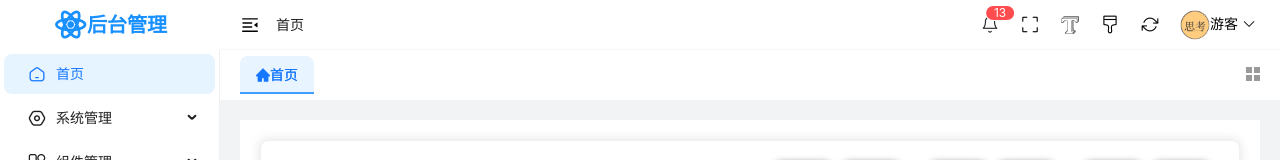
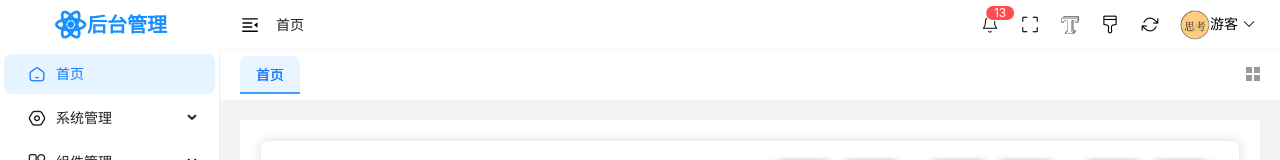
Before and after one commit to baojunGit/react-admin-manage, a React (Vite) app: page /home in a window 1280 px wide. Shown: the top 160 px of the page. Built offline with nearby package versions, Linux system fonts and the light colour scheme.

Commit message:
feature: 完成顶部tab功能

```diff
--- a/src/Layout/components/AppTabs/index.tsx
+++ b/src/Layout/components/AppTabs/index.tsx
@@ -1,7 +1,6 @@
 import { useEffect } from 'react';
 import { useNavigate, useLocation } from 'react-router-dom';
 import { Tabs } from 'antd';
-import { HomeFilled } from '@ant-design/icons';
 import { useMenuStore, useTabStore } from '@/store';
 import { getTabItem } from './utils';
 import MoreButton from './components/MoreButton';
@@ -13,13 +12,38 @@ const AppTabs = () => {
 	const visitedTabs = getVisitedTabs() || [];
 	const { pathname } = useLocation();
 
-	useEffect(() => {
-		console.log(menuList);
+	// 初始化固定无法关闭的页签
+	const initNoCLosableTabs = () => {
+		const noCloseTab = {
+			path: '/home',
+			name: '首页',
+			component: 'Home',
+			children: null,
+			meta: {
+				icon: '',
+				frameSrc: '',
+				external: false,
+				hideInMenu: false,
+				hideInBread: false,
+				noCloseTab: true,
+				sort: 1,
+				isNew: false
+			}
+		};
+		addVisitedTab(noCloseTab);
+	};
+
+	// 初始化固定当前页面的页签
+	const initPathTab = () => {
 		const currentPath = pathname.split('/').pop();
 		const item = getTabItem(menuList, currentPath);
 		const tab = { name: item?.name, path: item?.path };
-		console.log(tab);
 		addVisitedTab(tab);
+	};
+
+	useEffect(() => {
+		initNoCLosableTabs();
+		initPathTab();
 	}, [pathname]);
 
 	const navigate = useNavigate();
@@ -45,12 +69,7 @@ const AppTabs = () => {
 	// 使用 items 属性代替 TabPane
 	const tabItems = visitedTabs.map(item => ({
 		key: item.path,
-		label: (
-			<span>
-				{item.path === '/home' ? <HomeFilled /> : ''}
-				{item.name}
-			</span>
-		),
+		label: <span>{item.name}</span>,
 		closable: item.path !== '/home'
 	}));
 
--- a/src/Layout/components/AppTabs/utils.tsx
+++ b/src/Layout/components/AppTabs/utils.tsx
@@ -1,3 +1,13 @@
+// 辅助函数，确保路径拼接时保留根路径且不出现多余的斜杠
+export const normalizePath = path => {
+	// 如果路径不以 / 开头，添加一个 / 作为前缀
+	if (!path.startsWith('/')) {
+		path = '/' + path;
+	}
+	// 使用 replace(/\/+/g, '/') 确保路径中不会有多余的斜杠
+	return path.replace(/\/+/g, '/');
+};
+
 /**
  * 根据路径获取路由项，并拼接父路由的路径
  * @param {Array} arr - 路由配置数组
@@ -10,16 +20,6 @@ export const getTabItem = (arr, queryPath, parentPath = '') => {
 
 	for (const item of arr) {
 		const { path, children, noCloseTab } = item;
-
-		// 辅助函数，确保路径拼接时保留根路径且不出现多余的斜杠
-		const normalizePath = path => {
-			// 如果路径不以 / 开头，添加一个 / 作为前缀
-			if (!path.startsWith('/')) {
-				path = '/' + path;
-			}
-			// 使用 replace(/\/+/g, '/') 确保路径中不会有多余的斜杠
-			return path.replace(/\/+/g, '/');
-		};
 
 		// 拼接当前路径与父路径
 		const fullPath = normalizePath(parentPath ? `${parentPath}/${path}` : path);
--- a/src/router/utils.tsx
+++ b/src/router/utils.tsx
@@ -42,11 +42,21 @@ export const formatRouter = menuList => {
 			path: r.path,
 			name: r.name,
 			element: <Component />,
-			children: r.children ? formatRouter(r.children) : []
+			children: r.children ? formatRouter(r.children) : [],
+			meta: {
+				icon: r.icon,
+				frameSrc: r.frameSrc,
+				external: r.external,
+				hideInMenu: r.hideInMenu,
+				hideInBread: r.hideInBread,
+				noCloseTab: r.noCloseTab,
+				sort: r.sort,
+				isNew: r.isNew
+			}
 		};
 
 		// 如果存在子路由且没有设置默认重定向，则添加默认重定向
-		if (rNew.children && rNew.children.length > 0) {
+		if (rNew?.children?.length > 0) {
 			rNew.children.unshift({
 				// path为空字符串，表示这个路由的路径与父路由的路径相同
 				path: '',
--- a/src/store/modules/tab.ts
+++ b/src/store/modules/tab.ts
@@ -50,7 +50,7 @@ const useTabStore = create<TabStore>((set, get) => ({
 	delOthersVisitedTabs: path => {
 		set(state => ({
 			visitedTabs: state.visitedTabs.filter(
-				route => route.meta.noCloseTab || route.path === path
+				route => route?.meta?.noCloseTab || route.path === path
 			)
 		}));
 	},
@@ -62,7 +62,7 @@ const useTabStore = create<TabStore>((set, get) => ({
 			return {
 				visitedTabs: state.visitedTabs.filter(route => {
 					if (route.path === path) found = true;
-					return route.meta.noCloseTab || found;
+					return route?.meta?.noCloseTab || found;
 				})
 			};
 		});
@@ -76,7 +76,7 @@ const useTabStore = create<TabStore>((set, get) => ({
 				visitedTabs: state.visitedTabs.filter(route => {
 					const close = found;
 					if (route.path === path) found = true;
-					return route.meta.noCloseTab || !close;
+					return route?.meta?.noCloseTab || !close;
 				})
 			};
 		});
@@ -85,7 +85,7 @@ const useTabStore = create<TabStore>((set, get) => ({
 	// 删除不可关闭标签页以外的全部标签页
 	delAllVisitedTabs: () => {
 		set(state => ({
-			visitedTabs: state.visitedTabs.filter(route => route.meta.noCloseTab)
+			visitedTabs: state.visitedTabs.filter(route => route?.meta?.noCloseTab)
 		}));
 	}
 }));
```
